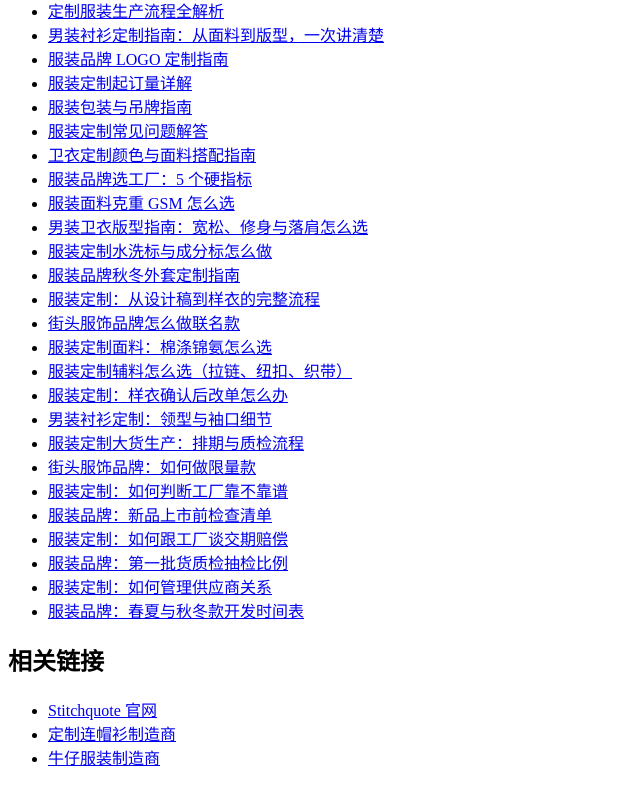
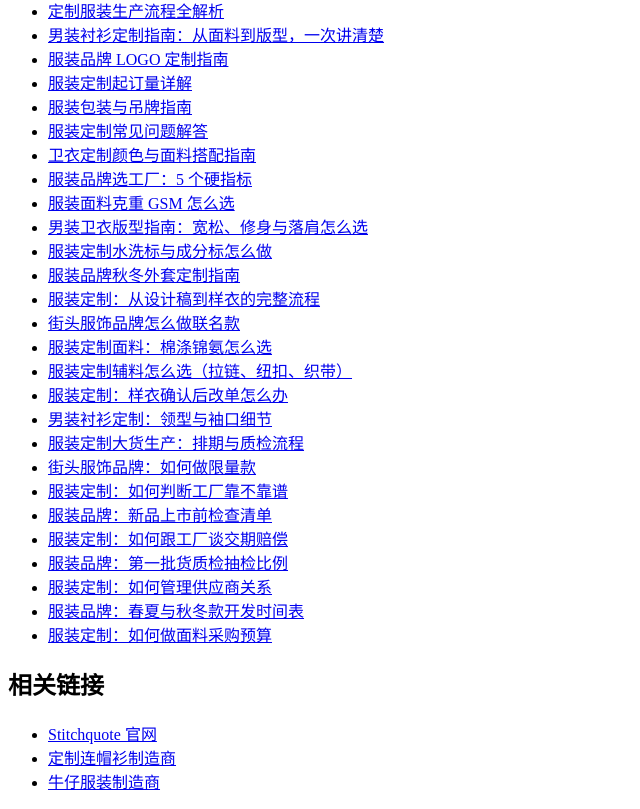
Before and after one commit to stitchquote/stitchquote, a plain HTML site: page index.html in a window 1280 px wide. Shown: the part 397-1206 px from the top of the page, without its empty margins (0-640 px from the left). Before the commit the page ends 1182 px from the top, so only its background shows below. Drawn offline with Linux system fonts and the light colour scheme.

Commit message:
在首页追加 budget-guide.html 入口

```diff
--- a/index.html
+++ b/index.html
@@ -43,6 +43,7 @@
 <li><a href="first-order-inspection-guide.html">服装品牌：第一批货质检抽检比例</a></li>
 <li><a href="supplier-relationship-guide.html">服装定制：如何管理供应商关系</a></li>
 <li><a href="seasonal-planning-guide.html">服装品牌：春夏与秋冬款开发时间表</a></li>
+<li><a href="budget-guide.html">服装定制：如何做面料采购预算</a></li>
 </ul>
 <h2>相关链接</h2>
 <ul>
```
